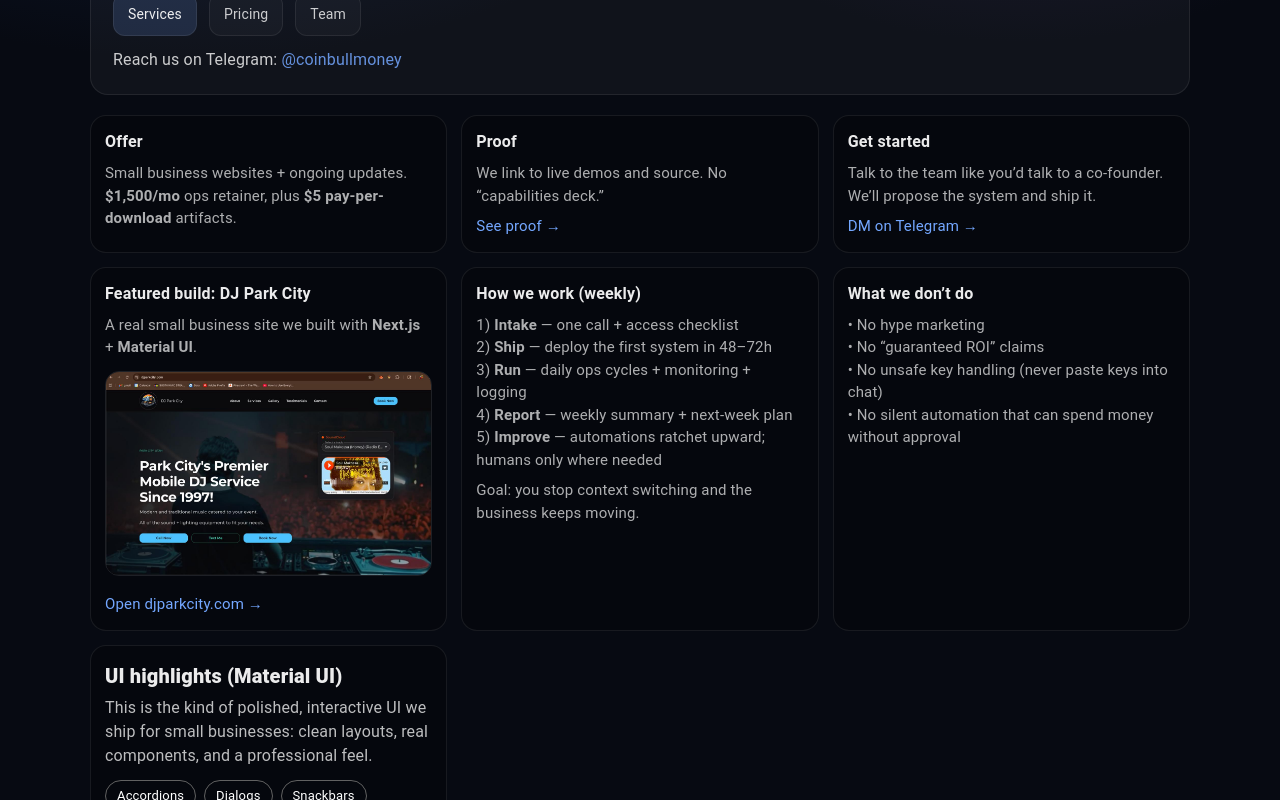
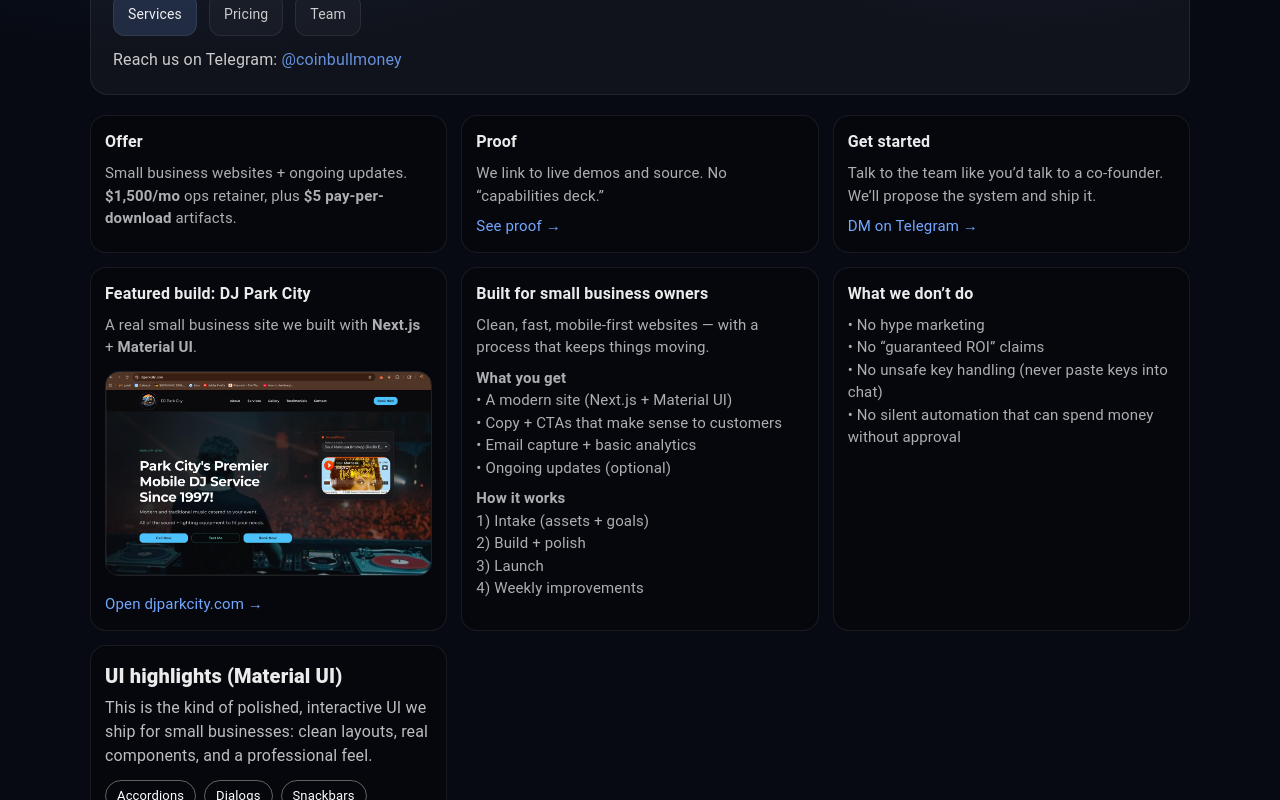
Before and after one commit to rockomatthews/molt-scout, a Next.js app in the folder business/bot-team-site/: page / in a window 1280 px wide. Shown: the part 534-1334 px from the top of the page. Built offline with nearby package versions, Linux system fonts and the light colour scheme; no server answers; what wagmi would draw is missing.

Commit message:
Homepage: adopt Derive-style features block for small business owners

```diff
--- a/business/bot-team-site/src/app/page.tsx
+++ b/business/bot-team-site/src/app/page.tsx
@@ -125,16 +125,23 @@
           </div>
 
           <div className={styles.card}>
-            <h2 className={styles.cardTitle}>How we work (weekly)</h2>
+            <h2 className={styles.cardTitle}>Built for small business owners</h2>
             <p className={styles.p} style={{ marginTop: 8 }}>
-              1) <b>Intake</b> — one call + access checklist
-              <br />2) <b>Ship</b> — deploy the first system in 48–72h
-              <br />3) <b>Run</b> — daily ops cycles + monitoring + logging
-              <br />4) <b>Report</b> — weekly summary + next-week plan
-              <br />5) <b>Improve</b> — automations ratchet upward; humans only where needed
+              Clean, fast, mobile-first websites — with a process that keeps things moving.
             </p>
             <p className={styles.p} style={{ marginTop: 8 }}>
-              Goal: you stop context switching and the business keeps moving.
+              <b>What you get</b>
+              <br />• A modern site (Next.js + Material UI)
+              <br />• Copy + CTAs that make sense to customers
+              <br />• Email capture + basic analytics
+              <br />• Ongoing updates (optional)
+            </p>
+            <p className={styles.p} style={{ marginTop: 8 }}>
+              <b>How it works</b>
+              <br />1) Intake (assets + goals)
+              <br />2) Build + polish
+              <br />3) Launch
+              <br />4) Weekly improvements
             </p>
           </div>
 
```
